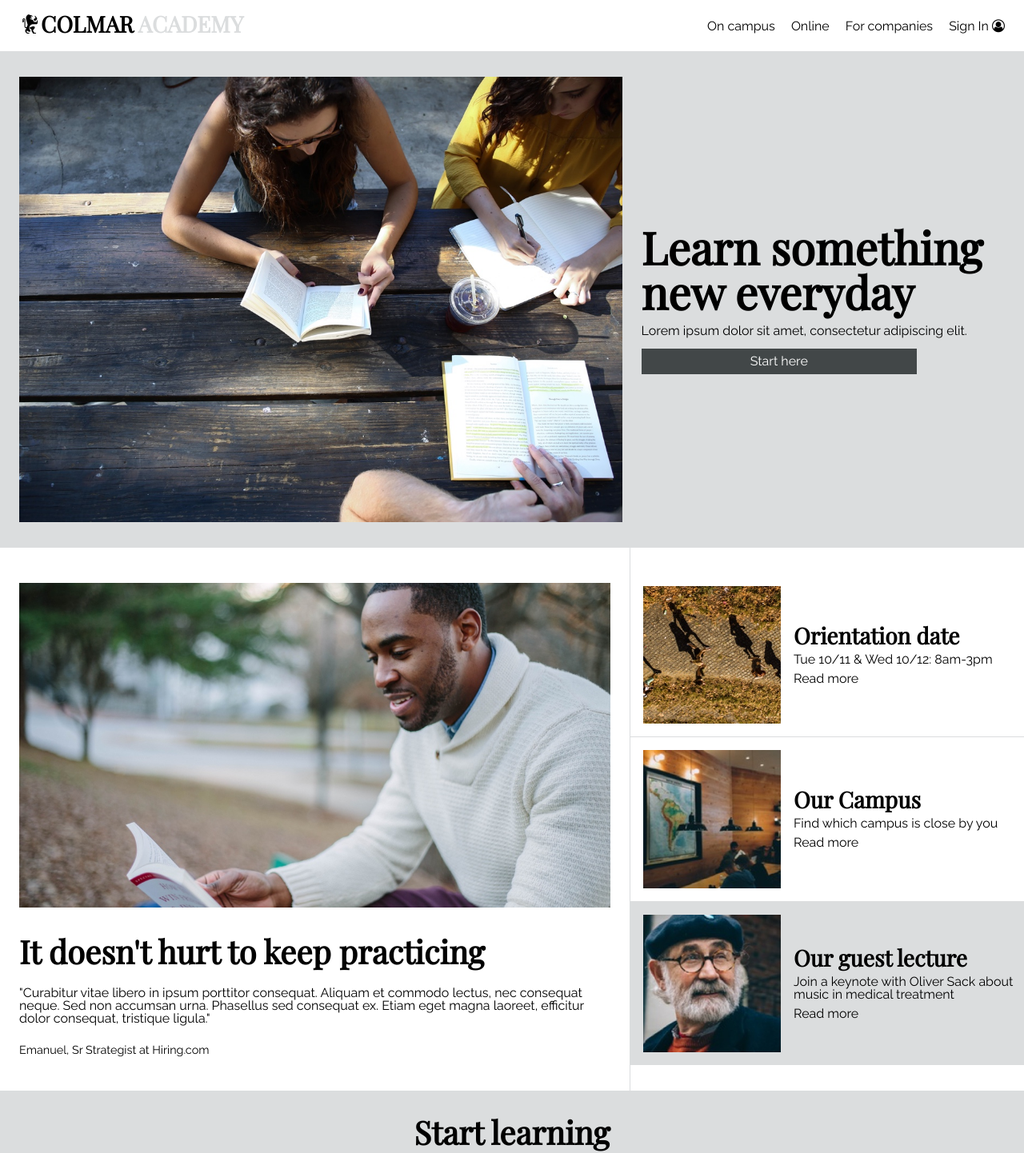
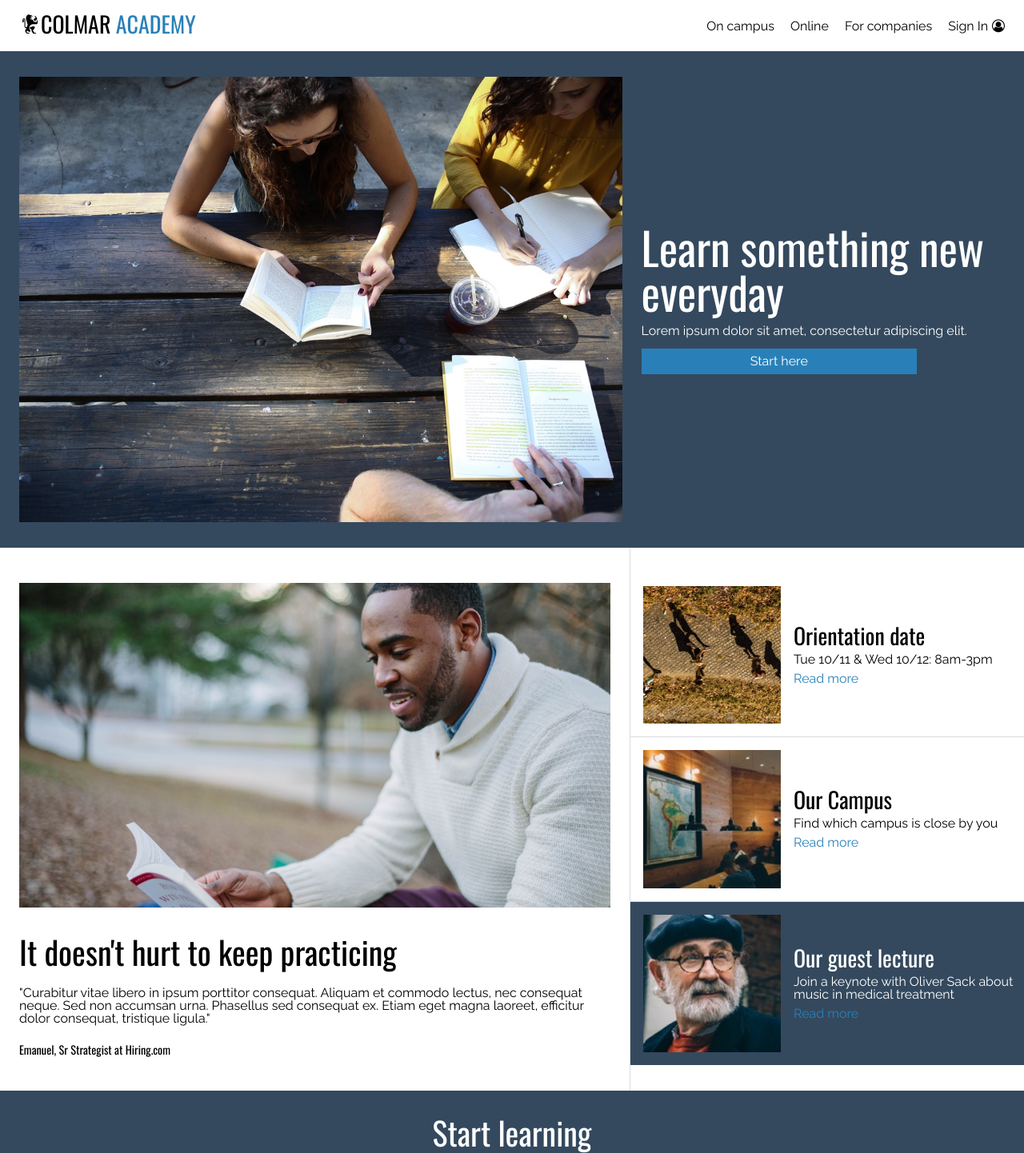
Before and after one commit to rwmarcoux/Colmar, a plain HTML site: page index.html in a window 1280 px wide. Shown: the top 1442 px of the page at 80% size. Drawn offline with nearby package versions, Linux system fonts and the light colour scheme.

Commit message:
Added Favicon - Color Scheme

```diff
--- a/index.html
+++ b/index.html
@@ -2,7 +2,8 @@
 <html>
     <head>
         <title>Colmar Academy</title>
-        <link href="https://fonts.googleapis.com/css?family=Playfair+Display|Raleway" rel="stylesheet">
+        <link rel="icon" href="./resources/img/favicon.ico" type="image/x-icon">
+        <link href="https://fonts.googleapis.com/css?family=Oswald|Raleway" rel="stylesheet">
         <link rel="stylesheet" type="text/css" href="https://maxcdn.bootstrapcdn.com/font-awesome/4.7.0/css/font-awesome.css">
         <link rel="stylesheet" href="/resources/css/reset.css" type="text/css">
         <link rel="stylesheet" href="/resources/css/style.css" type="text/css">
@@ -14,13 +15,13 @@
             <div class="container">
                 <div class="logo">
                     <img src="./resources/img/ic-logo.svg" alt="Colmar Academy Logo">
-                    <h1>Colmar <span id="highlight">Academy</span></h1>
+                    <h1>Colmar <span class="highlight">Academy</span></h1>
                 </div>
                 <div class="nav">
                     <span><a href="">On campus</a></span>
                     <span><a href="">Online</a></span>
                     <span><a href="">For companies</a></span>
-                    <span><a href="">Sign In <i class="fa fa-user-circle-o" aria-hidden="true"></i></a></span>
+                    <span><a href="">Sign In<i class="fa fa-user-circle-o" aria-hidden="true"></i></a></span>
                 </div>
             </div>
         </header>
@@ -56,7 +57,7 @@
                        <div class="text">
                            <h3>Orientation date</h3>
                            <p>Tue 10/11 &amp; Wed 10/12: 8am-3pm</p>
-                           <a href="#">Read more</a>
+                           <a href="#" class="highlight">Read more</a>
                        </div>
                    </div>
                    <div class="story">
@@ -64,7 +65,7 @@
                        <div class="text">
                            <h3>Our Campus</h3>
                            <p>Find which campus is close by you</p>
-                           <a href="#">Read more</a>
+                           <a href="#" class="highlight">Read more</a>
                        </div>
                    </div>
                    <div class="story">
@@ -72,7 +73,7 @@
                        <div class="text">
                            <h3>Our guest lecture</h3>
                            <p>Join a keynote with Oliver Sack about music in medical treatment</p>
-                           <a href="#">Read more</a>
+                           <a href="#" class="highlight">Read more</a>
                        </div>
                    </div>
                </div>
--- a/resources/css/style.css
+++ b/resources/css/style.css
@@ -18,12 +18,16 @@ body {
     align-items: center;
 }
 
+a:hover{
+    color: #3498db;
+}
+
 /* Headings */
 h1,
 h2,
-h3 {
-    font-weight: bold;
-    font-family: 'Playfair Display', serif;
+h3,
+h5 {
+    font-family: 'Oswald', serif;
 }
 
 h1{
@@ -96,8 +100,8 @@ footer .container{
     margin: 0 auto;
 }
 
-#highlight{
-    color: #dbddde;
+.highlight{
+    color: #2980b9;
 }
 
 .nav span{
@@ -108,15 +112,20 @@ footer .container{
     margin: 0;
 }
 
+.nav i{
+    margin-left: 5px;
+}
+
 /**********************/
 /* Jumbotron */
 /**********************/
 
 .jumbotron,
 .learning,
-.story:last-child,
+.articles .story:last-child,
 .thesis .story:first-child{
-    background-color: #dbddde;
+    background-color: #34495e;
+    color: #fff;
 }
 
 .jumbotron .container img{
@@ -135,7 +144,7 @@ footer .container{
 }
 
 .btn {
-    background: #424748;
+    background: #2980b9;
     padding: 8px 0;
     margin: 0;
     width: 80%;
@@ -147,6 +156,10 @@ footer .container{
 .btn a {
     color: #fff;
     text-decoration: none;
+}
+
+.btn:hover{
+    background: #3498db;
 }
 
 /******************************/
@@ -236,6 +249,7 @@ footer .container{
     width: 25%;
     overflow: hidden;
     height: 350px;
+    color: #000;
 }
 
 .card img{
@@ -281,6 +295,12 @@ footer .container{
 
 footer{
     font-size: 90%;
+    background-color: #2c3e50;
+    color: #fff;
+}
+
+footer a{
+    color: #fff;
 }
 
 footer .container{
```
Also changed, not shown: resources/img/favicon.ico (added), resources/img/ic-logo.png (added), 1 other file.
